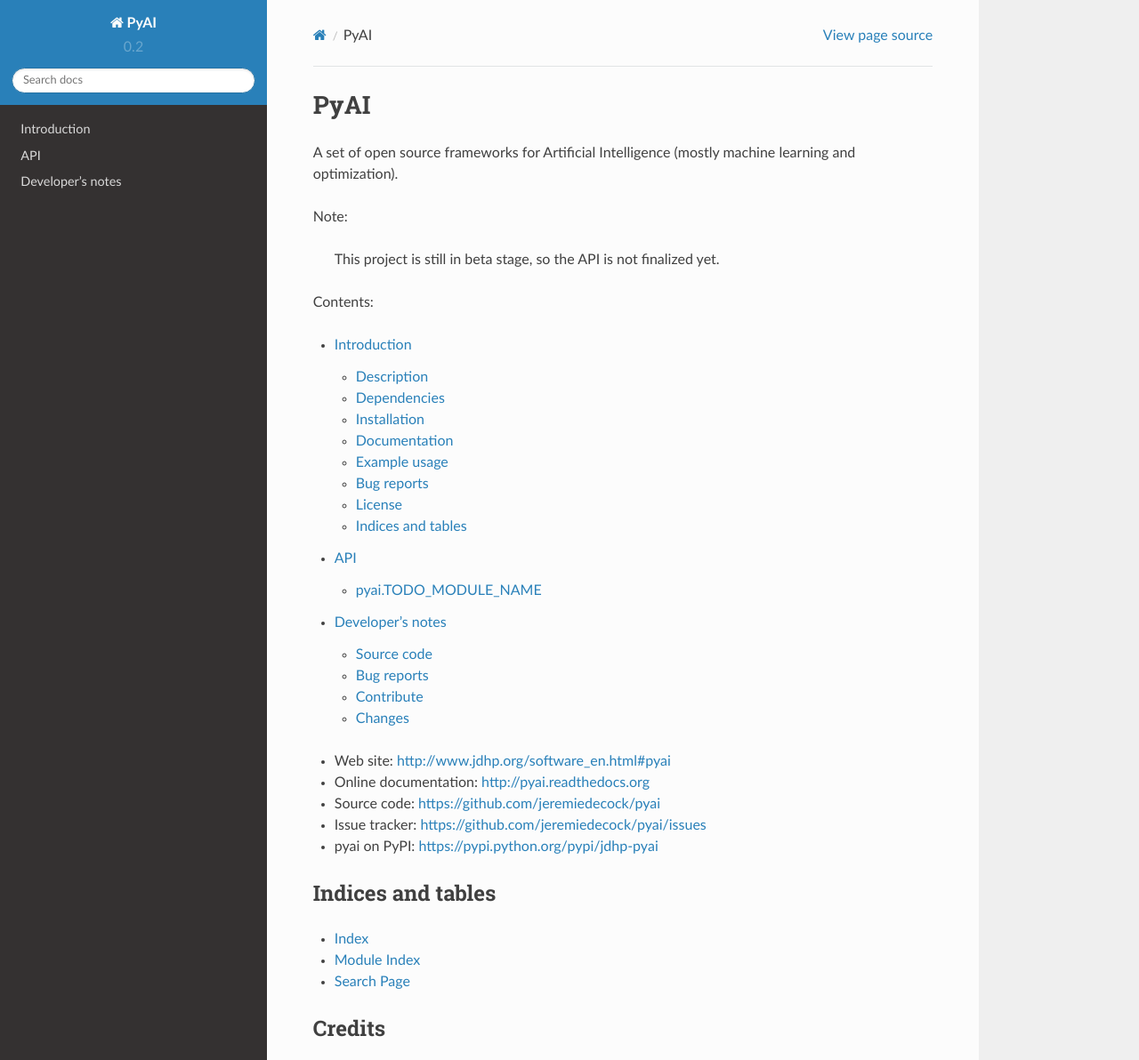
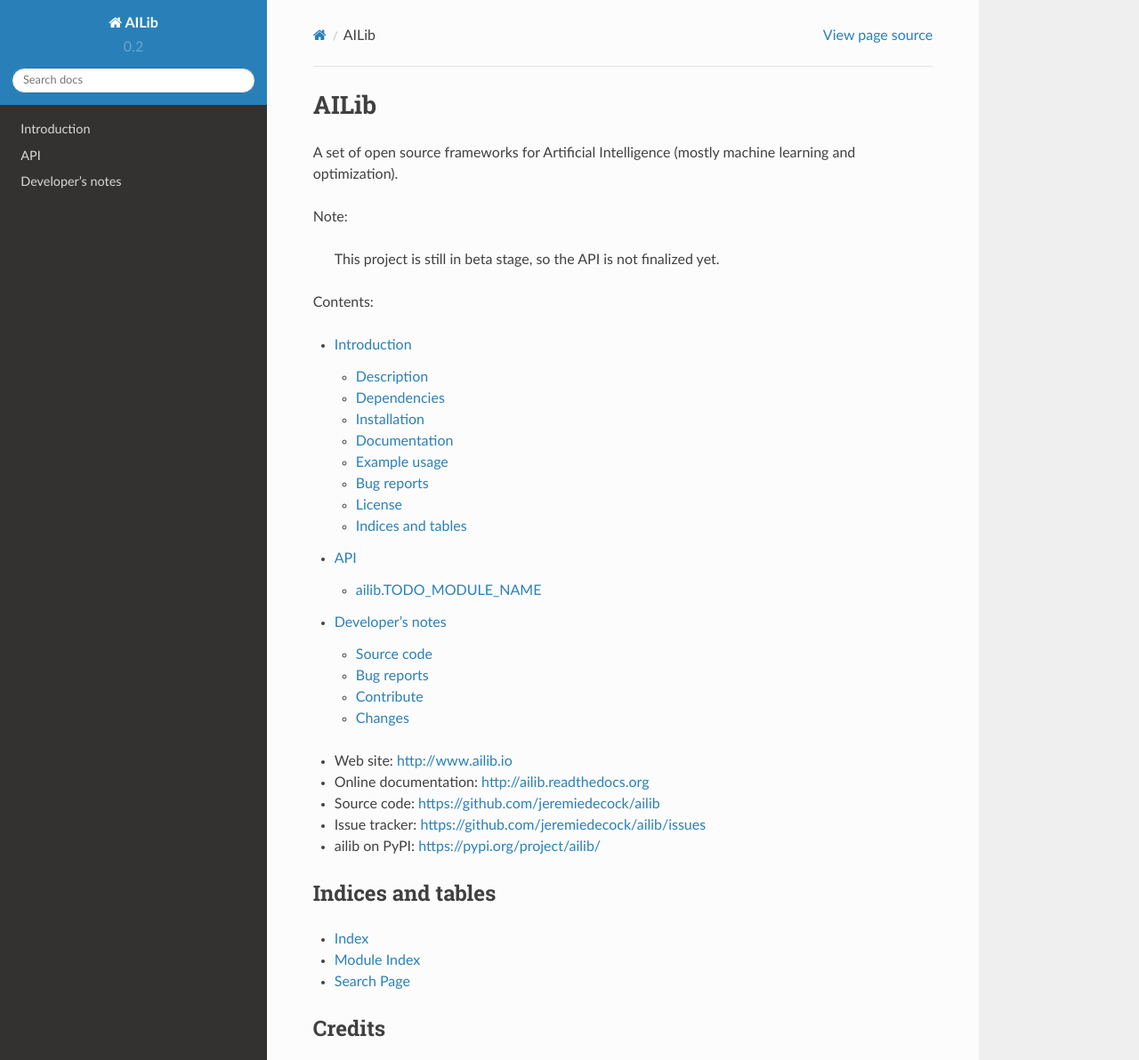
Before and after one commit to jeremiedecock/ailib, a Sphinx documentation site: the page built from docs/index.rst, in a window 1280 px wide and 1400 px high, cut to the strip 0-1192 px from the top of the window. Shown: the whole strip at 89% size. Built offline with Sphinx 7.4.7 and the Read the Docs theme 2.0.0, drawn with Linux system fonts in a browser that asks for light colours; the version number is read from the project's files by our own code.

Commit message:
Change the name of the library (pyai is already taken in PyPI), step 4.

```diff
--- a/docs/api.rst
+++ b/docs/api.rst
@@ -2,7 +2,7 @@
 API
 ===
 
-.. module:: pyai
+.. module:: ailib
 
 The library provides classes which are usable by third party tools.
 
@@ -15,4 +15,4 @@
 .. toctree::
    :maxdepth: 2
 
-   pyai.TODO_MODULE_NAME <api_TODO_MODULE_NAME>
+   ailib.TODO_MODULE_NAME <api_TODO_MODULE_NAME>
--- a/docs/conf.py
+++ b/docs/conf.py
@@ -62,14 +62,14 @@
 master_doc = 'index'
 
 # General information about the project.
-project = 'PyAI'
+project = 'AILib'
 authors = u'Jérémie DECOCK'
 copyright = u'Copyright (c) 2016 Jérémie DECOCK (www.jdhp.org)'
 
 # The version info for the project you're documenting, acts as replacement for
 # |version| and |release|, also used in various other places throughout the
 # built documents.
-project_version = __import__('pyai').__version__.split('.')
+project_version = __import__('ailib').__version__.split('.')
 # The short X.Y version.
 version = '.'.join(project_version[:2])
 # The full version, including alpha/beta/rc tags.
@@ -251,7 +251,7 @@
 # html_search_scorer = 'scorer.js'
 
 # Output file base name for HTML help builder.
-htmlhelp_basename = 'pyaidoc'
+htmlhelp_basename = 'ailibdoc'
 
 # -- Options for LaTeX output ---------------------------------------------
 
@@ -277,7 +277,7 @@
 # (source start file, target name, title,
 #  author, documentclass [howto, manual, or own class]).
 latex_documents = [
-    (master_doc, 'pyai.tex', 'PyAI Documentation',
+    (master_doc, 'ailib.tex', 'AILib Documentation',
      authors, 'manual'),
 ]
 
@@ -319,7 +319,7 @@
 # One entry per manual page. List of tuples
 # (source start file, name, description, authors, manual section).
 man_pages = [
-    (master_doc, 'pyai', 'PyAI Documentation',
+    (master_doc, 'ailib', 'AILib Documentation',
      [authors], 1)
 ]
 
@@ -334,8 +334,8 @@
 # (source start file, target name, title, author,
 #  dir menu entry, description, category)
 texinfo_documents = [
-    (master_doc, 'pyai', 'PyAI Documentation',
-     authors, 'pyai', 'A set of open source frameworks for Artificial Intelligence (mostly machine learning and optimization)..',
+    (master_doc, 'ailib', 'AILib Documentation',
+     authors, 'ailib', 'A set of open source frameworks for Artificial Intelligence (mostly machine learning and optimization)..',
      'Miscellaneous'),
 ]
 
--- a/docs/index.rst
+++ b/docs/index.rst
@@ -1,6 +1,6 @@
-====
-PyAI
-====
+=====
+AILib
+=====
 
 A set of open source frameworks for Artificial Intelligence (mostly machine learning and optimization).
 
@@ -17,11 +17,11 @@
    API <api>
    developer
 
-* Web site: http://www.jdhp.org/software_en.html#pyai
-* Online documentation: http://pyai.readthedocs.org
-* Source code: https://github.com/jeremiedecock/pyai
-* Issue tracker: https://github.com/jeremiedecock/pyai/issues
-* pyai on PyPI: https://pypi.python.org/pypi/jdhp-pyai
+* Web site: http://www.ailib.io
+* Online documentation: http://ailib.readthedocs.org
+* Source code: https://github.com/jeremiedecock/ailib
+* Issue tracker: https://github.com/jeremiedecock/ailib/issues
+* ailib on PyPI: https://pypi.org/project/ailib/
 
 Indices and tables
 ==================
--- a/docs/intro.rst
+++ b/docs/intro.rst
@@ -1,4 +1,4 @@
-.. currentmodule:: pyai
+.. currentmodule:: ailib
 
 ============
 Introduction
```
Also changed, not shown: docs/developer.rst (+4 -4 lines), 3 other files.
